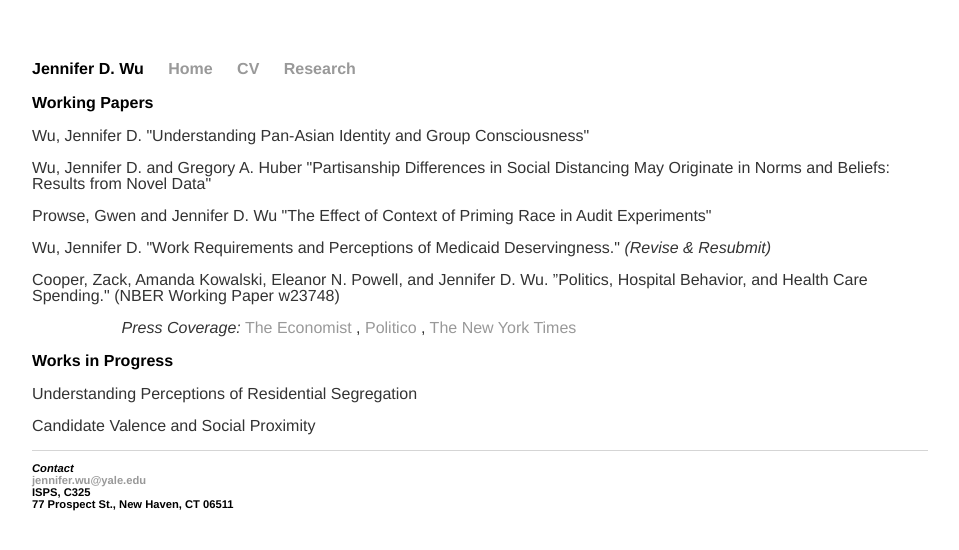
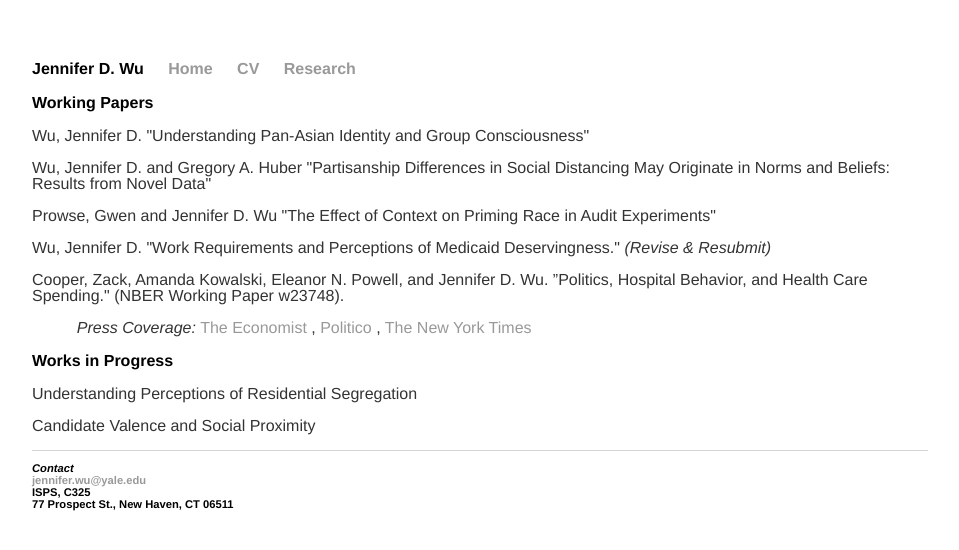
Before and after one commit to wujend/wujend.github.io, a Jekyll site: the page built from research/index.html, in a window 1280 px wide. Shown: the top 550 px of the page, without its empty margins (160-1119 px from the left). Built offline with Jekyll 4.4.1, drawn with Linux system fonts in a browser that asks for light colours.

Commit message:
Update index.html

```diff
--- a/research/index.html
+++ b/research/index.html
@@ -6,11 +6,11 @@
 <h1>Working Papers</h1>
 <p>Wu, Jennifer D. "Understanding Pan-Asian Identity and Group Consciousness" </p>
 <p>Wu, Jennifer D. and Gregory A. Huber "Partisanship Differences in Social Distancing May Originate in Norms and Beliefs: Results from Novel Data"
-<p>Prowse, Gwen and Jennifer D. Wu "The Effect of Context of Priming Race in Audit Experiments"</p>
+<p>Prowse, Gwen and Jennifer D. Wu "The Effect of Context on Priming Race in Audit Experiments"</p>
 <p>Wu, Jennifer D. "Work Requirements and Perceptions of Medicaid Deservingness." <i>(Revise & Resubmit)</i></p>
 <p>Cooper, Zack, Amanda Kowalski, Eleanor N. Powell, and Jennifer D. Wu. ”Politics, Hospital Behavior, and Health Care Spending."
-  (NBER Working Paper w23748)<br>
-  <p style="margin-left:10%; margin-right:10%;"><i>Press Coverage:</i> <a href = "https://www.economist.com/united-states/2017/09/02/blame-congress-for-high-health-care-costs">The Economist</a>
+  (NBER Working Paper w23748).
+  <p style="margin-left:5%; margin-right:10%;"><i>Press Coverage:</i> <a href = "https://www.economist.com/united-states/2017/09/02/blame-congress-for-high-health-care-costs">The Economist</a>
   , <a href="https://www.politico.com/story/2017/09/11/pulse-check-when-politicians-used-medicare-as-a-piggy-bank-242548">Politico</a>
   , <a href="https://www.nytimes.com/2017/10/25/upshot/the-unhealthy-politics-of-pork-how-it-increases-your-medical-costs.html">
   The New York Times</a></p></p>
```
